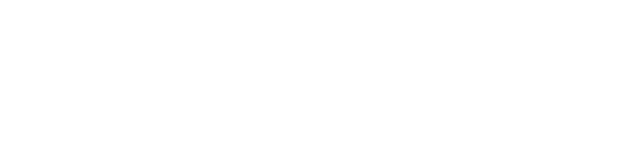
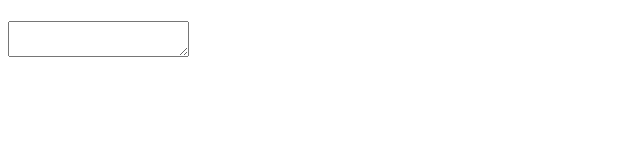
Before and after one commit to tumanoviv/test-repo, a plain HTML site: page index.html in a window 1280 px wide. Shown: the whole page, without its empty margins (0-640 px from the left). Drawn offline with Linux system fonts and the light colour scheme.

Commit message:
TWo commit

```diff
--- a/index.html
+++ b/index.html
@@ -7,6 +7,6 @@
     <title>Document</title>
 </head>
 <body>
-
+    <h1><Textarea></Textarea></h1>
 </body>
 </html>
```
